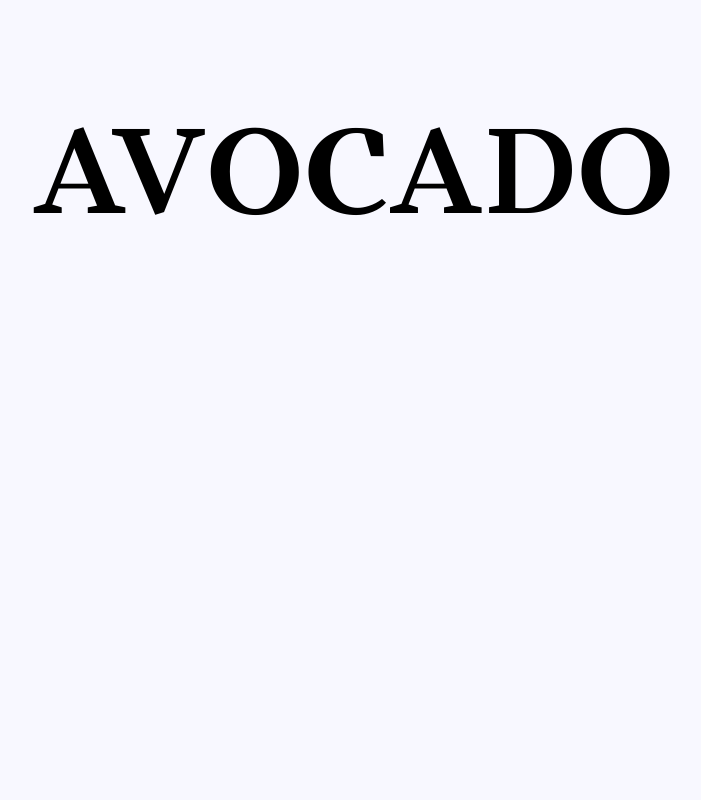
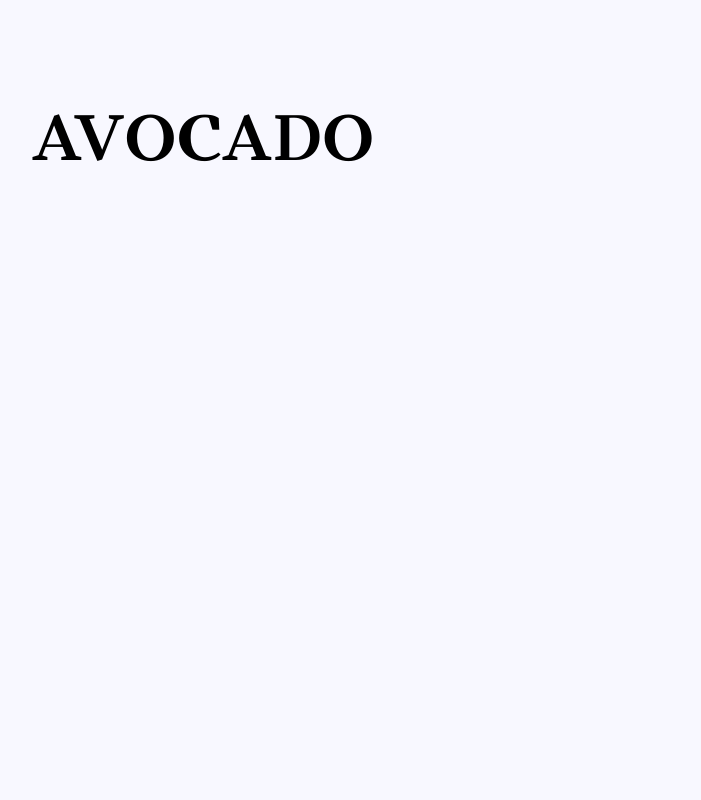
Before and after one commit to ninjvninjv/nodogssven, a plain HTML site: page index.html in a window 1280 px wide. Shown: the top 800 px of the page, without its empty margins (69-770 px from the left). Drawn offline with nearby package versions, Linux system fonts and the light colour scheme; files whose address does not match are found by name.

Commit message:
Update index.html

```diff
--- a/index.html
+++ b/index.html
@@ -120,7 +120,7 @@
             position:fixed;
             top:100px;
             left:100px;
-            font-size: 90pt;
+            font-size: 5vw;
 
         }
 
```
